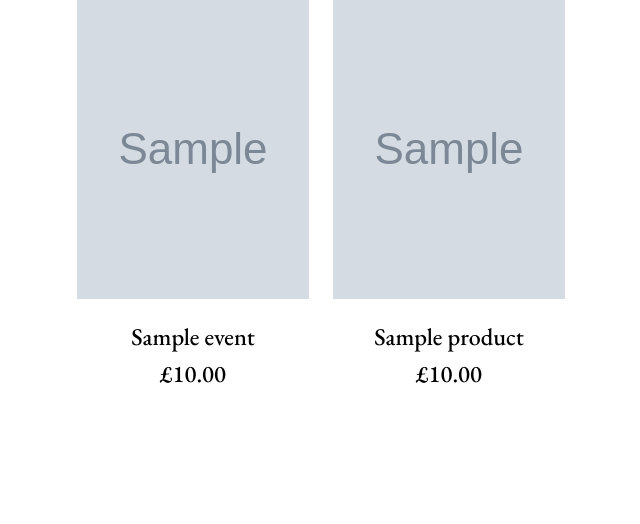
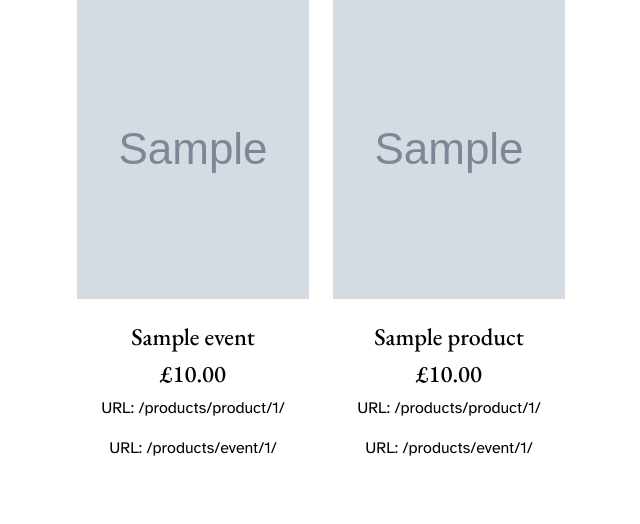
Before and after one commit to kosamad/the-meadow-project, a Django app: page /shop/ in a window 1280 px wide. Shown: the part 527-1051 px from the top of the page, without its empty margins (63-703 px from the left). Before the commit the page ends 910 px from the top, so only its background shows below. Run offline with Django 3.2, Linux system fonts and the light colour scheme; tables that the repository leaves empty hold one stand-in row (values such as "Sample post"); grey boxes marked "Sample" are stand-in pictures; some libraries are stand-ins or nearby versions.

Commit message:
corrections to render events to event_detail page from merged apps.

```diff
--- a/products/urls.py
+++ b/products/urls.py
@@ -4,7 +4,7 @@ from django.urls import path
 from . import views
 
 urlpatterns = [
-    path('<product_id>', views.product_detail, name='product_detail'),
-    path('<event_id>', views.event_detail, name='event_detail'),
+    path('product/<int:product_id>/', views.product_detail, name='product_detail'),
+    path('event/<int:event_id>/', views.event_detail, name='event_detail'),
     path('add/<item_id>', views.add_to_bag, name='add_to_bag'),
 ]
--- a/products/views.py
+++ b/products/views.py
@@ -19,7 +19,7 @@ def event_detail(request, event_id):
     context = {
         'event': event,
     }
-    return render(request, 'events/event_detail.html', context)
+    return render(request, 'products/event_detail.html', context)
 
 
 
--- a/shop/templates/shop/shop.html
+++ b/shop/templates/shop/shop.html
@@ -122,6 +122,9 @@
                 <div class="row text-center product-text mt-4 mb-4">
                     <h4 class="title-font">{{ item_data.item.friendly_name }}</h4>
                     <h4 class="title-font">£{{ item_data.item.price }}</h4>
+                    <p>URL: {% url 'product_detail' item_data.item.id %}</p>
+                    <p>URL: {% url 'event_detail' item_data.item.id %}</p>
+
                 </div>
             </a>
         </div>
--- a/shop/views.py
+++ b/shop/views.py
@@ -19,8 +19,12 @@ def shop(request):
     if request.GET:
         if 'category' in request.GET:
             selected_category = request.GET['category']
-            products = products.filter(category__name__icontains=selected_category)
-            events = events.filter(category__name__icontains=selected_category)
+            if selected_category == 'events':
+                products = Product.objects.none()
+                events = Event.objects.all()
+            else:
+                products = products.filter(category__name__icontains=selected_category)
+                events = Event.objects.none()
 
         if 'q' in request.GET:
             query = request.GET['q']
```
Also changed, not shown: the_meadow_project/urls.py (line endings or trailing spaces).
